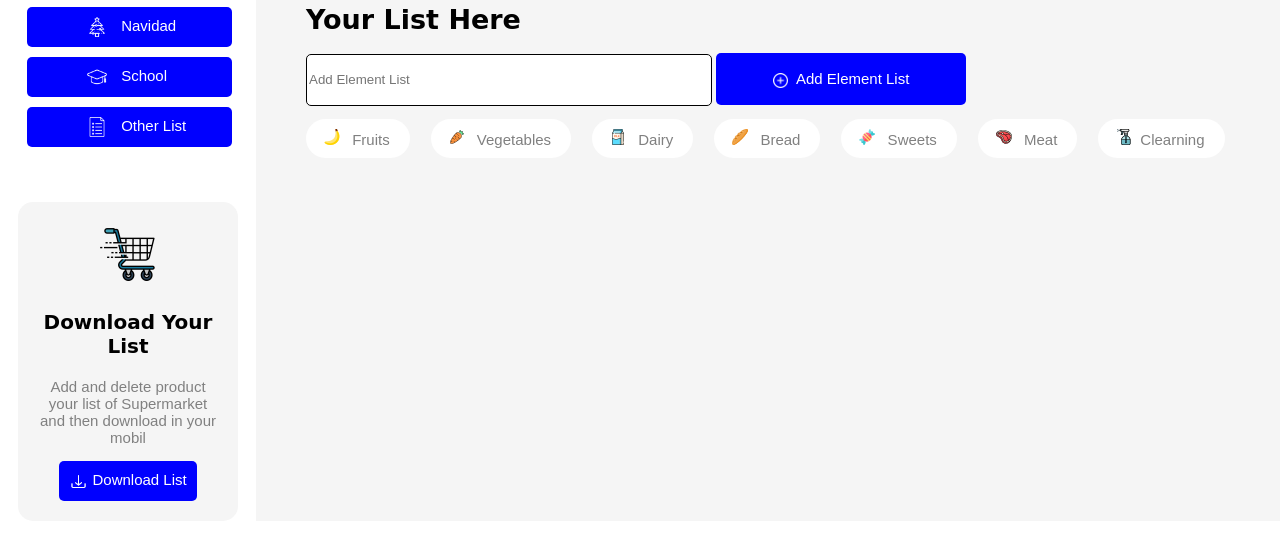
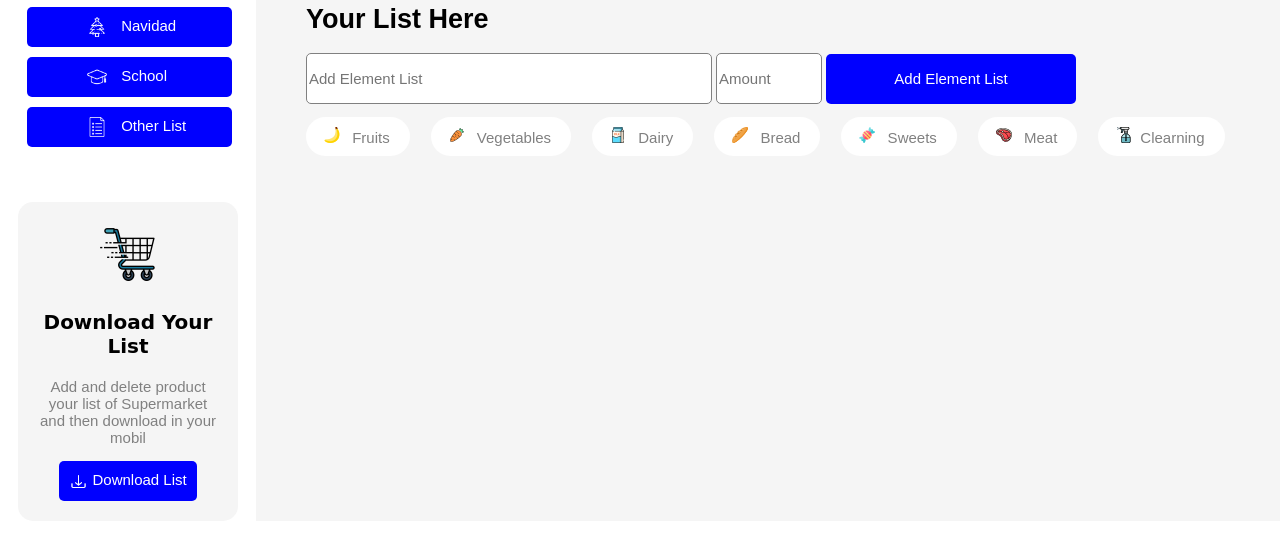
Before and after one commit to sebastianmoralesaroca/listsSupermarket, a website: page src/index.html in a window 1280 px wide. Shown: the part 169-708 px from the top of the page. Drawn offline with Linux system fonts and the light colour scheme.

Commit message:
probando elementos

```diff
--- a/src/_main.scss
+++ b/src/_main.scss
@@ -23,7 +23,7 @@
         width: 1000px;
 
         .titleMain {
-            font-family: cursive ;
+            font-family: sans-serif ;
             font-size: 27px ;
             font-weight: bold ;
             color: black ;
@@ -32,10 +32,27 @@
 
             .inputList {
                 width: 400px ;
-            height: 48px ;
+                height: 47px ;
                 display: inline ;
+                font-family: sans-serif ;
+                font-size: 15px ;
+                font-weight: normal;
+                color: grey ;
                 background-color: white ;
-            border: solid 1px black ;
+                border: solid 1px grey ;
+                border-radius: 5px ;
+            }
+
+            .numberList {
+                width: 100px ;
+                height: 47px ;
+                display: inline ;
+                font-family: sans-serif ;
+                font-size: 15px ;
+                font-weight: normal ;
+                color: grey ;
+                background-color: white ;
+                border: solid 1px grey ;
                 border-radius: 5px ;
             }
 
@@ -48,17 +65,8 @@
                 border: none;
                 border-radius: 5px ;
                 width: 250px ;
-            padding-top: 17px ;
-            padding-bottom: 17px ;
+                height: 50px ;
                 display: inline ;
-
-            .imgBtnAddElement {
-                width: 15px ;
-                height: 15px ;
-                vertical-align: middle;
-                margin-right: 5px ;
-            }
-
             }
 
         .spanbtn {
--- a/src/index.html
+++ b/src/index.html
@@ -29,8 +29,9 @@
 		<img class="logoMain" src="../public/carritoDownload.png" alt="">
 		<div class="containerMain">
 			<h1 class="titleMain">Your List Here</h1>
-			<input class="inputList" type="text" placeholder="Add Element List">
-			<button class="addElementList" id="addElementList"><img class="imgBtnAddElement" src="../public/add.png" alt="add list"> Add Element List</button>
+			<input class="inputList" id="inputList" type="text" placeholder="Add Element List">
+			<input class="numberList" id="numberList" type="number" placeholder="Amount">
+			<button class="addElementList" id="addElementList" type="submit" value="">Add Element List</button>
 			<span class="spanbtn"></span>
 			<button class="elementList1"><img class="imgElementList" src="../public/fruits.png" alt="Fruits"> Fruits </button>
 			<button class="elemtntList2"><img class="imgElementList" src="../public/vegetables.png" alt="vegetales"> Vegetables</button>
```
Also changed, not shown: src/style.css. Lines whose indentation alone changed are shown as unchanged.
